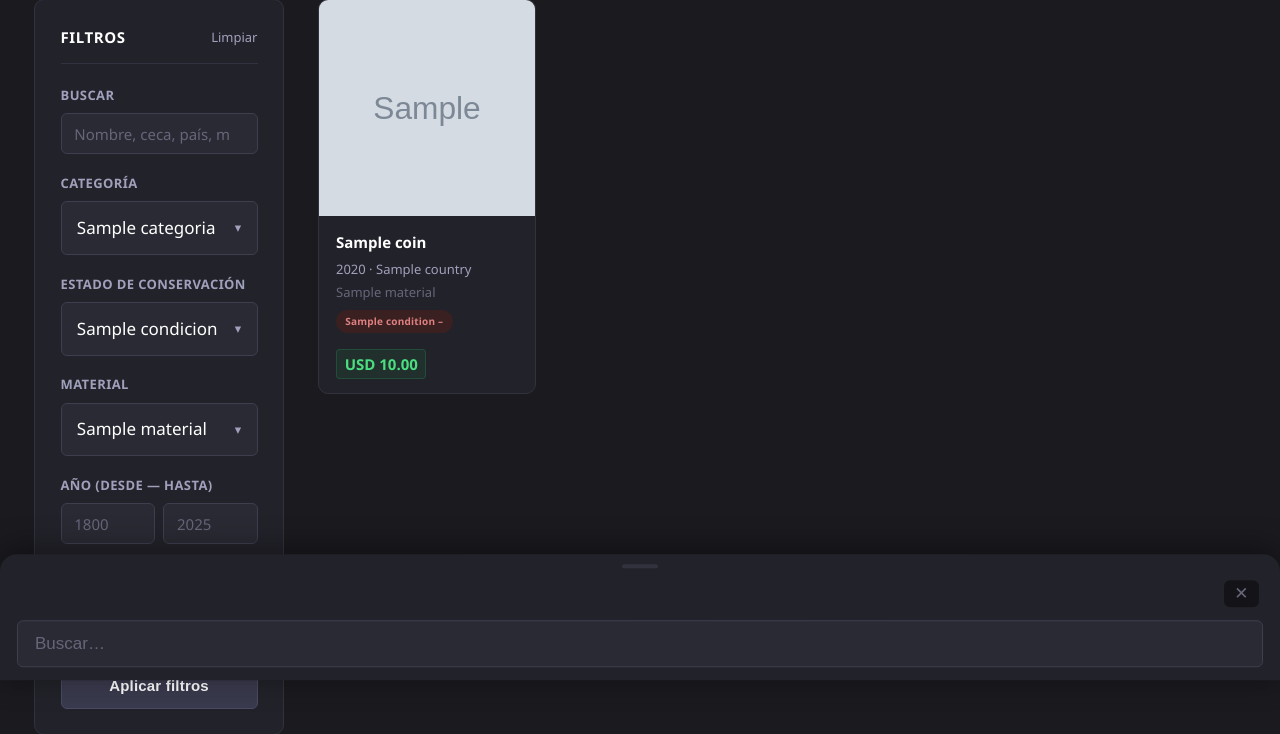
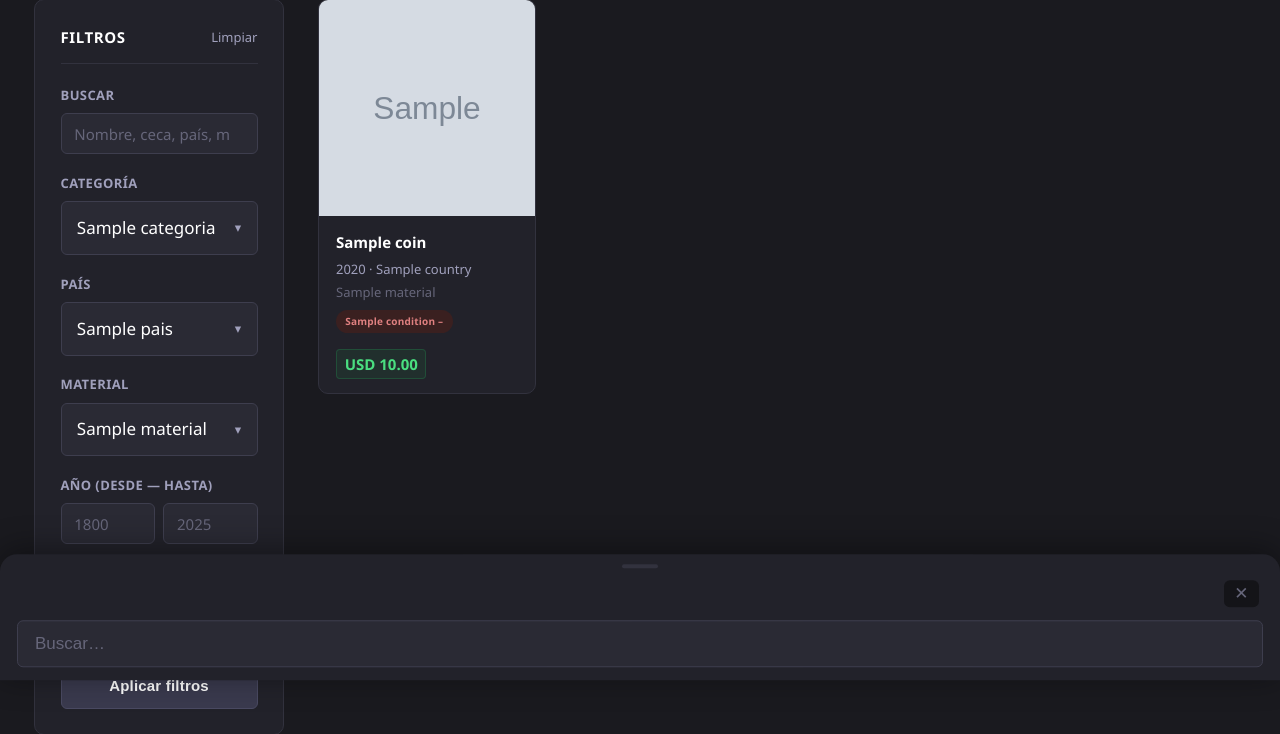
Before and after one commit to angelops1998/numisbol, a Python web app: template app/templates/coleccion/lista.html in a window 1280 px wide. Shown: the part 246-980 px from the top of the page. Run offline with Jinja, Linux system fonts and the light colour scheme; the template is opened without the code that fills it: most values are stand-ins (such as "Sample title", 1, 10 or a date in 2020); grey boxes marked "Sample" are stand-in pictures.

Commit message:
Filtro de colección: reemplazar estado de conservación por país
Co-Authored-By: Claude Fable 5 <noreply@anthropic.com>

```diff
--- a/app/templates/coleccion/lista.html
+++ b/app/templates/coleccion/lista.html
@@ -31,7 +31,7 @@
         <button class="filters-toggle-btn" id="filtersToggle" aria-expanded="false">
             <svg width="15" height="15" fill="none" stroke="currentColor" stroke-width="2" viewBox="0 0 24 24"><line x1="4" y1="6" x2="20" y2="6"/><line x1="4" y1="12" x2="14" y2="12"/><line x1="4" y1="18" x2="10" y2="18"/></svg>
             Filtros
-            {% if filters.q or filters.categoria or filters.condicion or filters.material or filters.anio_desde or filters.anio_hasta %}
+            {% if filters.q or filters.categoria or filters.pais or filters.material or filters.anio_desde or filters.anio_hasta %}
             <span class="filters-active-dot"></span>
             {% endif %}
         </button>
@@ -82,25 +82,23 @@
                     </div>
 
                     <div class="filter-group">
-                        <label class="filter-label">Estado de conservación</label>
-                        <div class="searchable-select" data-name="condicion">
-                            <input type="hidden" name="condicion" value="{{ filters.condicion }}">
+                        <label class="filter-label">País</label>
+                        <div class="searchable-select" data-name="pais">
+                            <input type="hidden" name="pais" value="{{ filters.pais }}">
                             <div class="ss-display" tabindex="0">
-                                <span class="ss-value {% if not filters.condicion %}placeholder{% endif %}">
-                                    {{ filters.condicion.split(' → ')[0] if filters.condicion else 'Todos' }}
+                                <span class="ss-value {% if not filters.pais %}placeholder{% endif %}">
+                                    {{ filters.pais if filters.pais else 'Todos' }}
                                 </span>
                                 <span class="ss-arrow">▾</span>
                             </div>
                             <div class="ss-dropdown">
                                 <div class="ss-search-wrap">
-                                    <input type="text" class="ss-search" placeholder="Buscar estado...">
+                                    <input type="text" class="ss-search" placeholder="Buscar país...">
                                 </div>
                                 <ul class="ss-list">
-                                    <li class="ss-option {% if not filters.condicion %}ss-selected{% endif %}" data-value="">Todos</li>
-                                    {% for cond in conditions %}
-                                    <li class="ss-option {% if filters.condicion == cond %}ss-selected{% endif %}" data-value="{{ cond }}" data-label="{{ cond.split(' → ')[0] }}">
-                                        {{ cond.split(' → ')[0] }}
-                                    </li>
+                                    <li class="ss-option {% if not filters.pais %}ss-selected{% endif %}" data-value="">Todos</li>
+                                    {% for c in countries %}
+                                    <li class="ss-option {% if filters.pais == c %}ss-selected{% endif %}" data-value="{{ c }}">{{ c }}</li>
                                     {% endfor %}
                                 </ul>
                             </div>
@@ -210,7 +208,7 @@
                 </div>
 
                 {% if total_paginas > 1 %}
-                {% set base = '/coleccion?' ~ ('q=' ~ filters.q ~ '&' if filters.q) ~ ('categoria=' ~ filters.categoria ~ '&' if filters.categoria) ~ ('condicion=' ~ filters.condicion ~ '&' if filters.condicion) ~ ('material=' ~ filters.material ~ '&' if filters.material) ~ ('anio_desde=' ~ filters.anio_desde ~ '&' if filters.anio_desde) ~ ('anio_hasta=' ~ filters.anio_hasta ~ '&' if filters.anio_hasta) ~ ('orden=' ~ filters.orden ~ '&' if filters.orden) %}
+                {% set base = '/coleccion?' ~ ('q=' ~ filters.q ~ '&' if filters.q) ~ ('categoria=' ~ filters.categoria ~ '&' if filters.categoria) ~ ('pais=' ~ filters.pais ~ '&' if filters.pais) ~ ('material=' ~ filters.material ~ '&' if filters.material) ~ ('anio_desde=' ~ filters.anio_desde ~ '&' if filters.anio_desde) ~ ('anio_hasta=' ~ filters.anio_hasta ~ '&' if filters.anio_hasta) ~ ('orden=' ~ filters.orden ~ '&' if filters.orden) %}
                 <div class="pagination">
                     {% if pagina > 1 %}
                     <a href="{{ base }}pagina={{ pagina - 1 }}" class="pag-btn">← Anterior</a>
@@ -239,7 +237,7 @@
                 {% else %}
                 <div class="empty-state">
                     <div class="empty-icon">🔍</div>
-                    {% if filters.q or filters.categoria or filters.condicion or filters.material %}
+                    {% if filters.q or filters.categoria or filters.pais or filters.material %}
                         <h3>Sin resultados</h3>
                         <p>No se encontraron monedas con esos filtros.<br>Intentá con otros criterios.</p>
                         <a href="/coleccion" class="btn btn-outline">Limpiar filtros</a>
```
Also changed, not shown: app/routers/coleccion.py (+6 -7 lines).
